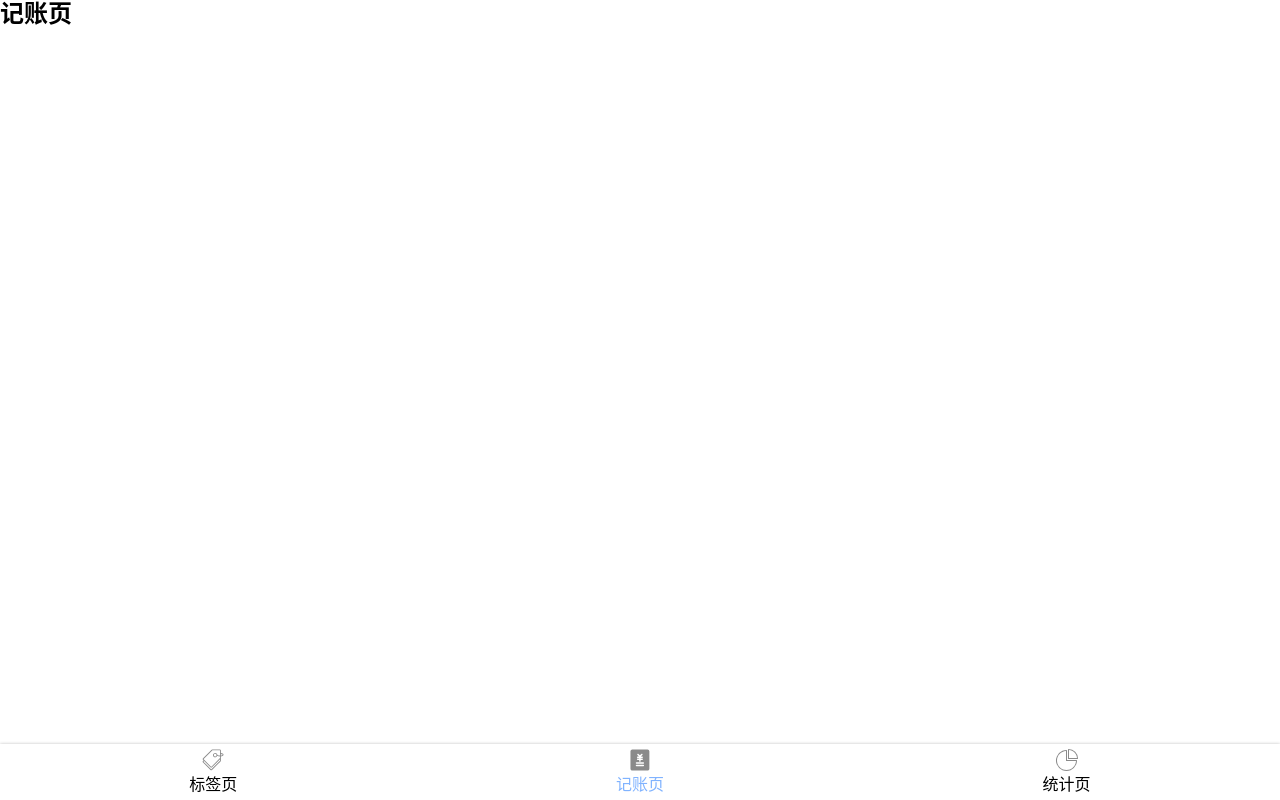
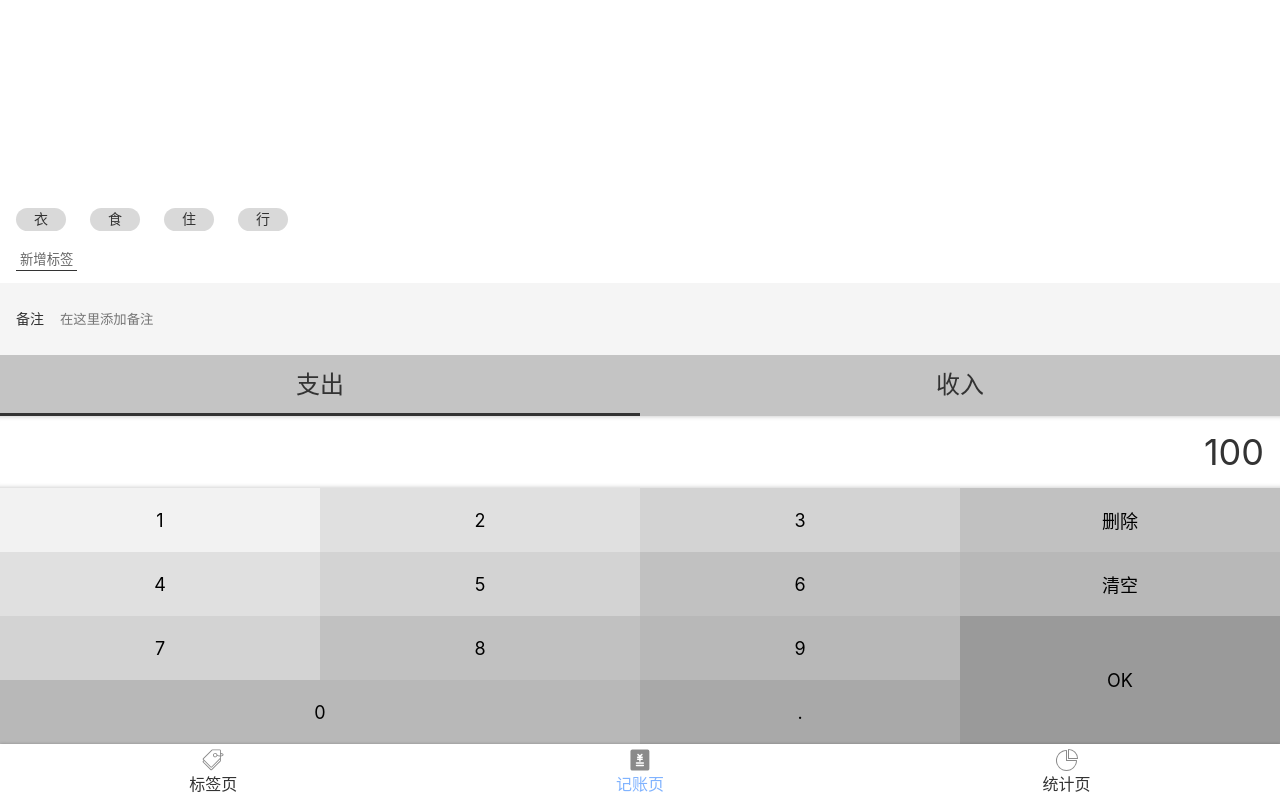
Before and after one commit to czc2222/morney-react, a React app: page /#/money in a window 1280 px wide. Built offline with nearby package versions, Linux system fonts and the light colour scheme.

Commit message:
完成标签的添加和选中的效果

```diff
--- a/src/App.tsx
+++ b/src/App.tsx
@@ -1,31 +1,35 @@
-import * as React from "react";
-import { Routes, Route, Outlet } from "react-router-dom";
+import * as React from 'react';
+import {Routes, Route, Outlet} from 'react-router-dom';
 import Money from './views/Money';
 import Tags from './views/Tags';
 import Statistics from './views/Statistics';
 import NoMatch from './views/NoMatch';
+import styled from 'styled-components';
 
 
+const AppWrapper = styled.div`
+  color: #333;
+`;
 
- function App() {
+function App() {
   return (
-    <div>
+    <AppWrapper>
 
 
-  <Routes>
-    <Route path="/" element={<Outlet />}>
-      <Route index element={<Money />} />
-      <Route path="tags" element={<Tags />} />
-      <Route path="money" element={<Money />} />
-      <Route path="statistics" element={<Statistics />} />
-      <Route path="*" element={<NoMatch />} />
-    </Route>
-  </Routes>
+      <Routes>
+        <Route path="/" element={<Outlet/>}>
+          <Route index element={<Money/>}/>
+          <Route path="tags" element={<Tags/>}/>
+          <Route path="money" element={<Money/>}/>
+          <Route path="statistics" element={<Statistics/>}/>
+          <Route path="*" element={<NoMatch/>}/>
+        </Route>
+      </Routes>
 
 
-    </div>
+    </AppWrapper>
   );
 }
 
 
-export default App
+export default App;
--- a/src/components/LayoutWrapper.tsx
+++ b/src/components/LayoutWrapper.tsx
@@ -17,7 +17,7 @@
 const LayoutWrapper=(Props:any)=>{
   return(
     <Wrapper>
-      <Main>
+      <Main className={Props.className}>
         {Props.children}
       </Main>
       <Nav />
--- a/src/components/Nav.tsx
+++ b/src/components/Nav.tsx
@@ -1,15 +1,14 @@
 import styled from 'styled-components';
-import {Link,NavLink} from 'react-router-dom';
+import {NavLink} from 'react-router-dom';
 import * as React from 'react';
 import Icon from './Icon';
 
-
-console.log(NavLink);
 
 
 const NavWrapper=styled.div`
   box-shadow: 0 0 3px rgba(0,0,0,0.25);
   line-height: 24px;
+  background: #fff;
   >ul{
     display:flex;
     li{
--- a/src/index.scss
+++ b/src/index.scss
@@ -1,35 +1,32 @@
-@import-normalize;
+@import-normalize ;
 @import "helper";
-* {
-  margin: 0;
-  padding: 0;
-}
-
-*::before {
-  box-sizing: border-box;
-}
-
-*::after {
-  box-sizing: border-box;
-}
-
+* {margin: 0;padding: 0;}
+* {box-sizing: border-box;}
+*::before {box-sizing: border-box;}
+*::after {box-sizing: border-box;}
 ul, ol {
   list-style: none;
 }
-
-a {
-  text-decoration: none;
-  color: inherit;
-}
-
+a {text-decoration: none; color: inherit;}
 body {
   font-family: $font-hei;
   font-size: 16px;
   line-height: 1.2;
-
+  background: #f5f5f5;
 }
-
+button {
+  font-family: inherit;
+}
+:focus {
+  outline: none;
+}
 .icon {
   width: 1em;
   height: 1em;
+  display: inline-block;
 }
+.clearfix::after {
+  content: '';
+  display: block;
+  clear: both;
+}
--- a/src/views/Money.tsx
+++ b/src/views/Money.tsx
@@ -1,11 +1,56 @@
 import LayoutWrapper from '../components/LayoutWrapper';
-import * as React from 'react';
+import React from 'react';
+import styled from 'styled-components';
+import {TagsSection} from './Money/TagsSection';
+import {CategorySection} from './Money/CategorySection';
+import {NotesSection} from './Money/NotesSection';
+import {NumberPadSection} from './Money/NumberPadSection';
 
+const MyLayout = styled(LayoutWrapper)`
+  display:flex;
+  flex-direction: column;
+`
 function Money() {
   return (
-    <LayoutWrapper>
-      <h2>记账页</h2>
-    </LayoutWrapper>
+    <MyLayout>
+      <TagsSection>
+
+      </TagsSection>
+      <NotesSection>
+        <label>
+          <span>备注</span>
+          <input type="text" placeholder="在这里添加备注"/>
+        </label>
+      </NotesSection>
+      <CategorySection>
+        <ul>
+          <li className="selected">支出</li>
+          <li>收入</li>
+        </ul>
+      </CategorySection>
+      <NumberPadSection>
+        <div className="output">
+          100
+        </div>
+        <div className="pad clearfix">
+          <button>1</button>
+          <button>2</button>
+          <button>3</button>
+          <button>删除</button>
+          <button>4</button>
+          <button>5</button>
+          <button>6</button>
+          <button>清空</button>
+          <button>7</button>
+          <button>8</button>
+          <button>9</button>
+          <button className="ok">OK</button>
+          <button className="zero">0</button>
+          <button className="dot">.</button>
+        </div>
+      </NumberPadSection>
+    </MyLayout>
   );
 }
-export default Money
+
+export default Money;
--- /dev/null
+++ b/src/views/Money/CategorySection.tsx
@@ -0,0 +1,27 @@
+import styled from 'styled-components';
+
+const CategorySection = styled.section`
+  font-size: 24px;
+  > ul{
+    display:flex;
+    background:#c4c4c4;
+    > li {
+      width: 50%;
+      text-align:center;
+      padding: 16px 0;
+      position:relative;
+      &.selected::after{
+        content: '';
+        display:block;
+        height: 3px;
+        background:#333;
+        position:absolute;
+        bottom:0;
+        width: 100%;
+        left: 0;
+      }
+    }
+  }
+`;
+
+export {CategorySection}
--- /dev/null
+++ b/src/views/Money/NotesSection.tsx
@@ -0,0 +1,21 @@
+import styled from 'styled-components';
+
+const NotesSection = styled.section`
+  background: #f5f5f5;
+  padding: 0 16px;
+  font-size: 14px;
+  > label {
+    display:flex;
+    align-items: center;
+    > span { margin-right: 16px; white-space: nowrap; }
+    > input {
+      display:block;
+      width: 100%;
+      height: 72px;
+      background: none;
+      border: none;
+    }
+  }
+`;
+
+export {NotesSection}
--- /dev/null
+++ b/src/views/Money/NumberPadSection.tsx
@@ -0,0 +1,73 @@
+import styled from 'styled-components';
+
+const NumberPadSection = styled.section`
+  display: flex;
+  flex-direction: column;
+
+  > .output {
+    background: white;
+    font-size: 36px;
+    line-height: 72px;
+    text-align: right;
+    padding: 0 16px;
+    box-shadow: inset 0 -5px 5px -5px rgba(0, 0, 0, 0.25),
+    inset 0 5px 5px -5px rgba(0, 0, 0, 0.25);
+  }
+
+  > .pad {
+    > button {
+      font-size: 18px;
+      float: left;
+      width: 25%;
+      height: 64px;
+      border: none;
+
+      &.ok {
+        height: 128px;
+        float: right;
+      }
+
+      &.zero {
+        width: 50%;
+      }
+
+      &:nth-child(1) {
+        background: #f2f2f2;
+      }
+
+      &:nth-child(2),
+      &:nth-child(5) {
+        background: #E0E0E0;
+      }
+
+      &:nth-child(3),
+      &:nth-child(6),
+      &:nth-child(9) {
+        background: #D3D3D3;
+      }
+
+      &:nth-child(4),
+      &:nth-child(7),
+      &:nth-child(10) {
+        background: #C1C1C1;
+      }
+
+      &:nth-child(8),
+      &:nth-child(11),
+      &:nth-child(13) {
+        background: #B8B8B8;
+      }
+
+      &:nth-child(12) {
+        background: #9A9A9A;
+      }
+
+      &:nth-child(14) {
+        background: #A9A9A9;
+      }
+    }
+  }
+`;
+
+
+export {NumberPadSection};
--- /dev/null
+++ b/src/views/Money/TagsSection.tsx
@@ -0,0 +1,68 @@
+import styled from 'styled-components';
+import React from 'react';
+const TagsSection:React.FC=()=>{
+ const [tags,setTags]=React.useState<string[]>(['衣','食','住','行'])
+  const [selectTags,setSelectTags]=React.useState<string[]>([])
+  const onAddTag=()=>{
+   const tagName=window.prompt('请输入新标签名')
+    if(tagName!==null){
+      setTags([...tags,tagName])//如果输入的标签名不是空的，在tags中添加
+    }
+  }
+  const ToggleTag=(tag:string)=>{
+      if(selectTags.indexOf(tag)>=0){//选中的Tag中是否有这个tag
+        setSelectTags(selectTags.filter(t=>t!==tag))//如果有，将不是这个tag的数据放入setSelectTags中
+      }else {
+        setSelectTags([...selectTags,tag])//否则直接添加到setSelectTags
+      }
+  }
+  return(
+    <Wrapper>
+      <ol>
+        {tags.map(tag=>
+          <li onClick={()=>{ToggleTag(tag)}}
+              className={selectTags.indexOf(tag)>=0 ? 'selected':''}
+          >{tag}</li>
+        )}
+      </ol>
+      <button onClick={onAddTag}>新增标签</button>
+    </Wrapper>
+  )
+}
+
+const Wrapper = styled.section`
+  background: #FFFFFF;
+  padding: 12px 16px;
+  flex-grow: 1;
+  display: flex;
+  flex-direction: column;
+  justify-content: flex-end;
+  align-items: flex-start;
+
+  > ol {
+    margin: 0 -12px;
+
+    > li {
+      background: #D9D9D9;
+      border-radius: 18px;
+      display: inline-block;
+      padding: 3px 18px;
+      font-size: 14px;
+      margin: 8px 12px;
+      &.selected{
+        background:#80b3ff ;
+      }
+    }
+  }
+
+  > button {
+    background: none;
+    border: none;
+    padding: 2px 4px;
+    border-bottom: 1px solid #333;
+    color: #666;
+    margin-top: 8px;
+  }
+`;
+
+export {TagsSection};
```
